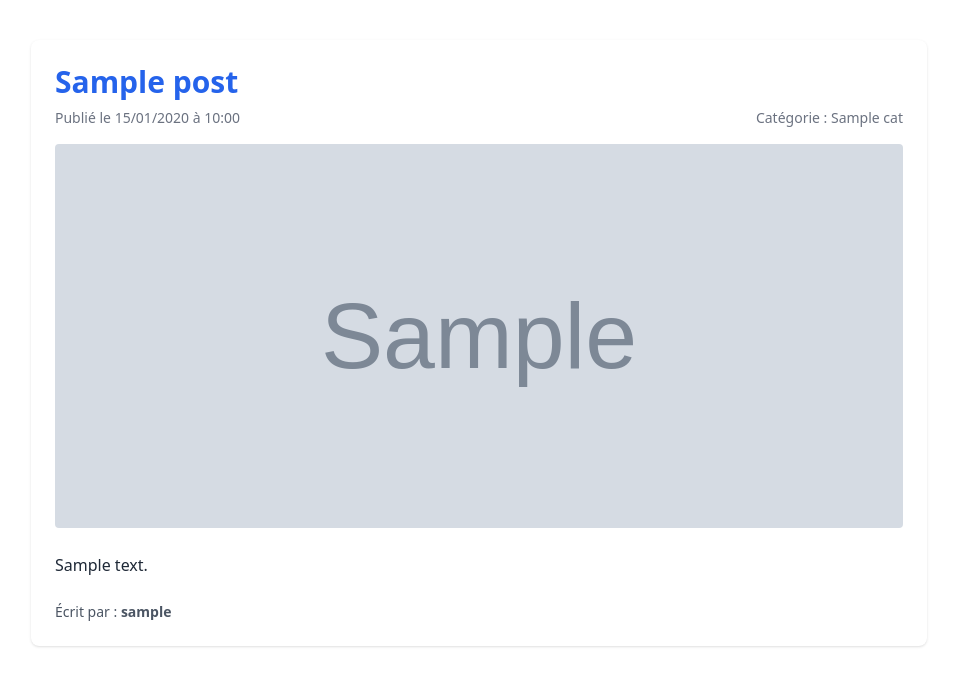
After one commit to Nyx806/UTSU, a Symfony app: template templates/posts/details.html.twig in a window 1280 px wide. The commit adds this page. Shown: the top 686 px of the page, without its empty margins (161-1118 px from the left). Run offline with Twig, Linux system fonts and the light colour scheme; the template is opened without the code that fills it: most values are stand-ins (such as "Sample title", 1, 10 or a date in 2020); grey boxes marked "Sample" are stand-in pictures; style sheets or scripts are compiled from the project's sources; some libraries are stand-ins or nearby versions.

Commit message:
création de la route pour le détail du post et lien avec les differents lien de redirection pour lire un article

```diff
--- a/src/Controller/CategoriesController.php
+++ b/src/Controller/CategoriesController.php
@@ -24,7 +24,6 @@ final class CategoriesController extends AbstractController
     #[Route('/{id}', name: 'posts')]
     public function showByCategorie(int $id, CategoriesRepository $catRepo, PostsRepository $postRepo): Response
     {
-        dump($id);
         $categorie = $catRepo->find($id);
 
         if (!$categorie) {
--- a/templates/categories/show.html.twig
+++ b/templates/categories/show.html.twig
@@ -24,7 +24,7 @@
           <p class="text-gray-700 mt-2">{{ post.contenu|slice(0, 200) ~ '...' }}</p>
 
 
-          <a href="#" class="mt-4 inline-block text-blue-600 hover:underline">Lire la suite</a>
+          <a href="{{ path('posts_detail', {'id': post.id}) }}" class="mt-4 inline-block text-blue-600 hover:underline">Lire la suite</a>
         </div>
         {% endfor %}
       </div>
--- a/templates/home/index.html.twig
+++ b/templates/home/index.html.twig
@@ -45,7 +45,7 @@
                     <p class="text-gray-700">{{ post.contenu }}</p>
                     <div class="mt-2 flex justify-between items-center">
                         <span class="text-sm text-gray-500">Auteur: {{ post.getUserID.username }}</span>
-                        <a href="#" class="text-blue-600 hover:underline">Lire la suite</a>
+                        <a href="{{ path('posts_detail', {'id': post.id}) }}" class="text-blue-600 hover:underline">Lire la suite</a>
                     </div>
                 </div>
             {% endfor %}
--- /dev/null
+++ b/templates/posts/details.html.twig
@@ -0,0 +1,27 @@
+{% extends 'base.html.twig' %}
+
+{% block body %}
+<div class="max-w-4xl mx-auto mt-10 bg-white rounded-lg shadow p-6">
+    <div class="mb-4">
+        <h1 class="text-3xl font-bold text-blue-600">{{ post.title }}</h1>
+        <div class="flex justify-between items-center text-sm text-gray-500 mt-2">
+            <span>Publié le {{ post.date|date('d/m/Y à H:i') }}</span>
+            <span>Catégorie : {{ post.getCat.name }}</span>
+        </div>
+    </div>
+
+    {% if post.photo %}
+        <div class="mb-6">
+            <img src="{{ asset(post.photo) }}" alt="Image du post" class="rounded w-full object-cover max-h-96">
+        </div>
+    {% endif %}
+
+    <div class="text-gray-800 leading-relaxed">
+        {{ post.contenu|nl2br }}
+    </div>
+
+    <div class="mt-6 text-sm text-gray-600">
+        Écrit par : <span class="font-semibold">{{ post.getUserID.username }}</span>
+    </div>
+</div>
+{% endblock %}
```
Also changed, not shown: src/Controller/PostsController.php (added, +21 -0 lines).
